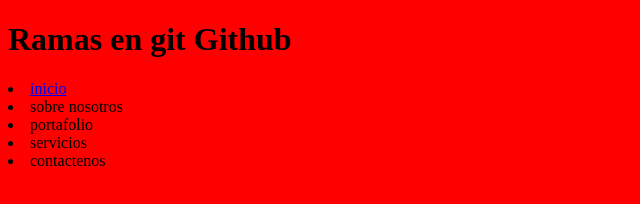
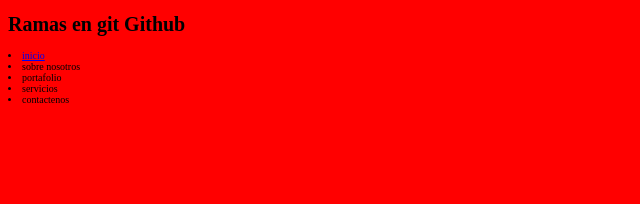
Before and after one commit to mady-steven01/testing, a plain HTML site: page index.html in a window 1280 px wide. Shown: the whole page, without its empty margins (0-640 px from the left). Drawn offline with Linux system fonts and the light colour scheme.

Commit message:
se ajusta el css

```diff
--- a/css/main.css
+++ b/css/main.css
@@ -1,3 +1,10 @@
+* {
+    box-sizing: border-box;
+}
+
+html {
+    font-size: 62.5%;
+}
 body {
     background-color: red;
 }
```
